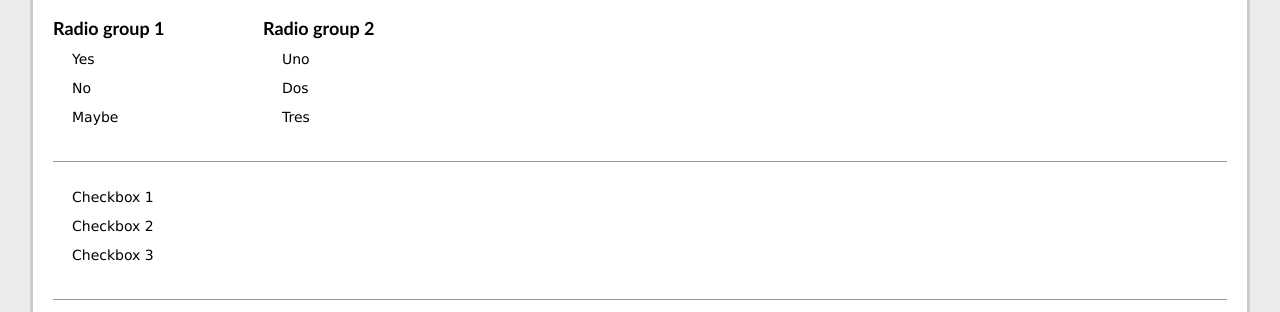
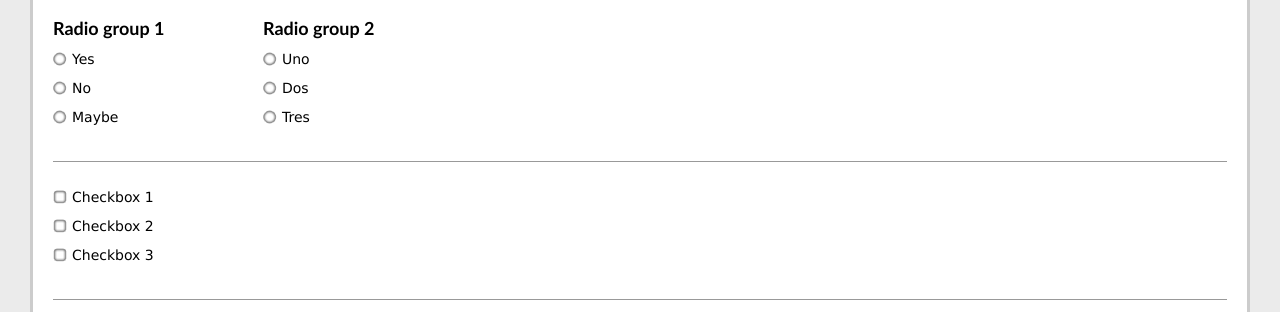
Before and after one commit to dciccale/Custom-radio-checkbox, a plain HTML site: page demo1.html in a window 1280 px wide. Shown: the part 220-532 px from the top of the page. Drawn offline with nearby package versions, Linux system fonts and the light colour scheme.

Commit message:
update img reference

```diff
--- a/css/custom-radio-checkbox.css
+++ b/css/custom-radio-checkbox.css
@@ -1,7 +1,7 @@
 /* REQUIRED CSS */
 /* Custom radio-checkbox */
 .radio, .checkbox {
-	background: url(../images/radio-checkbox.png) no-repeat;
+	background: url(../img/radio-checkbox.png) no-repeat;
 	margin-right:5px;
 	top:3px;
 	width:14px; height:14px;
```
Also changed, not shown: css/custom-radio-checkbox.min.css.
